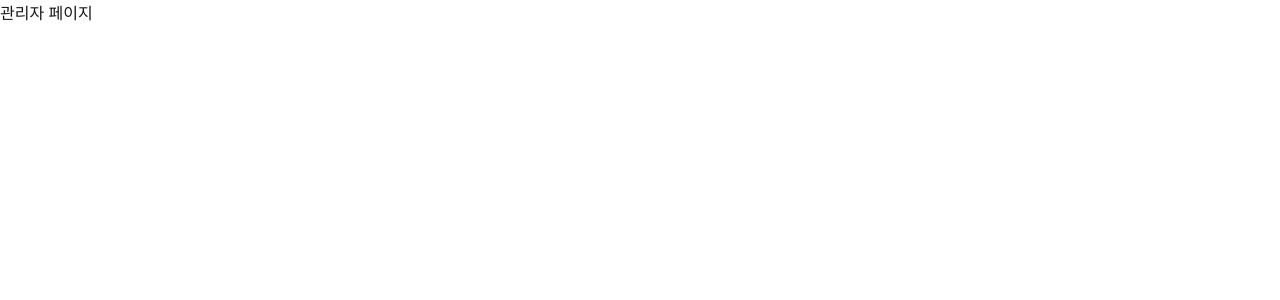
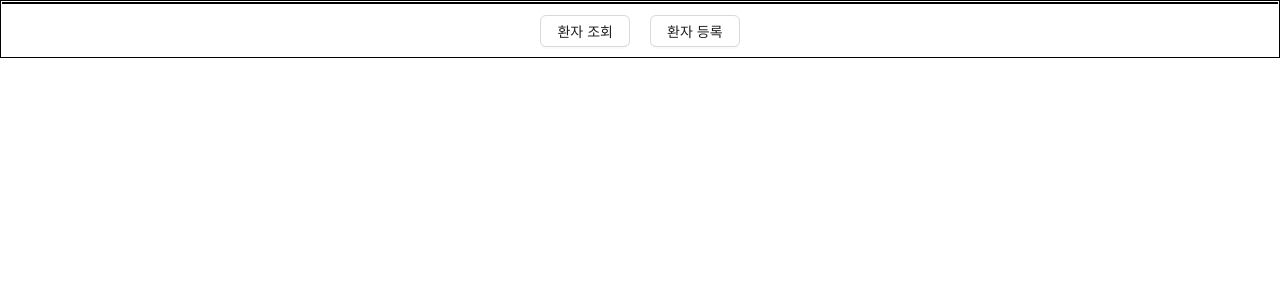
Before and after one commit to gilgyujeong/schedule_front, a Next.js app in the folder schedule/: page /admin in a window 1280 px wide. Shown: the top 300 px of the page. Built offline with nearby package versions, Linux system fonts and the light colour scheme.

Commit message:
Feat: AdminPage PatientInquiry 추가

```diff
--- a/schedule/package.json
+++ b/schedule/package.json
@@ -14,6 +14,7 @@
     "ag-grid-community": "^32.3.3",
     "ag-grid-react": "^32.3.3",
     "antd": "^5.22.3",
+    "axios": "^1.7.9",
     "gridjs": "^6.2.0",
     "next": "12.1.0",
     "react": "17.0.2",
--- a/schedule/src/components/admin/admin.presenter.js
+++ b/schedule/src/components/admin/admin.presenter.js
@@ -1,7 +1,9 @@
+import PatientContainer from "../patient/patient.container";
+
 export default function AdminPresenter() {
     return (
         <>
-            관리자 페이지
+            <PatientContainer />
         </>
     )
 }
--- /dev/null
+++ b/schedule/src/components/patient/patient.container.js
@@ -0,0 +1,26 @@
+import axios from "axios";
+import PatientPresenter from "./patient.presenter";
+import { useState } from "react";
+
+export default function PatientContainer() {
+    const [patient, setPatient] = useState([]);
+    const [selectedPatient, setSelectedPatient] = useState(null);
+
+    const onClickPatientInquiry = async () => {
+        const response = await axios.get("http://localhost:8080/patient/list");
+        setPatient(response.data.data);
+    }
+
+    const handleSelectPatient = (index) => {
+        setSelectedPatient(index)
+    }
+
+    return (
+        <PatientPresenter
+            onClickPatientInquiry={onClickPatientInquiry}
+            patient={patient}
+            selectedPatient={selectedPatient}
+            handleSelectPatient={handleSelectPatient}
+        />
+    )
+}
--- /dev/null
+++ b/schedule/src/components/patient/patient.presenter.js
@@ -0,0 +1,24 @@
+import * as S from './patient.styles'
+
+export default function PatientPresenter(props) {
+    return (
+        <S.PatientBox>
+            <S.PatientListBox>
+                {props.patient &&
+                    props.patient.map((el, index) => {
+                        return (
+                            <S.PatientItem key={index} onClick={() => props.handleSelectPatient(index)} isSelected={props.selectedPatient === index}>
+                                {el.name}
+                            </S.PatientItem>
+                        )
+                    })
+                }
+            </S.PatientListBox>
+            <S.PatientButtonBox>
+                <S.PatientButton onClick={props.onClickPatientInquiry}>환자 조회</S.PatientButton>
+                <S.PatientButton>환자 등록</S.PatientButton>
+            </S.PatientButtonBox>
+
+        </S.PatientBox>
+    )
+}
--- /dev/null
+++ b/schedule/src/components/patient/patient.styles.js
@@ -0,0 +1,36 @@
+const { default: styled } = require("@emotion/styled");
+const { Button } = require("antd");
+
+export const PatientBox = styled.div`
+    display: flex;
+    flex-direction: column;
+    border: 1px solid black;
+`
+
+export const PatientListBox = styled.div`
+    display: flex;
+    flex-direction: column;
+    border: 1px solid black;
+    margin: 1px;
+`
+
+export const PatientItem = styled.div`
+    width: 10vw;
+    padding: 5px;
+    color: gray;
+    cursor: pointer;
+    background-color: ${(props) => (props.isSelected ? "#d3f9d8" : "white")};
+    border: ${(props) => (props.isSelected ? "1px solid green" : "1px solid black")};
+
+`
+
+export const PatientButtonBox = styled.div`
+    display: flex;
+    flex-direction: row;
+    justify-content: center;
+`
+
+export const PatientButton = styled(Button)`
+    width: 7vw;
+    margin: 10px;
+`
```
Also changed, not shown: 1 other file (tests, documents, lock files or other folders).
